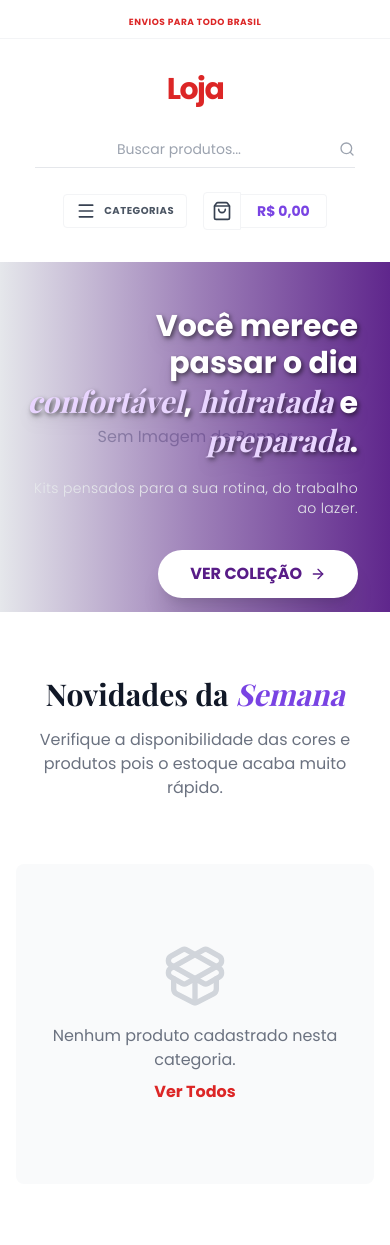
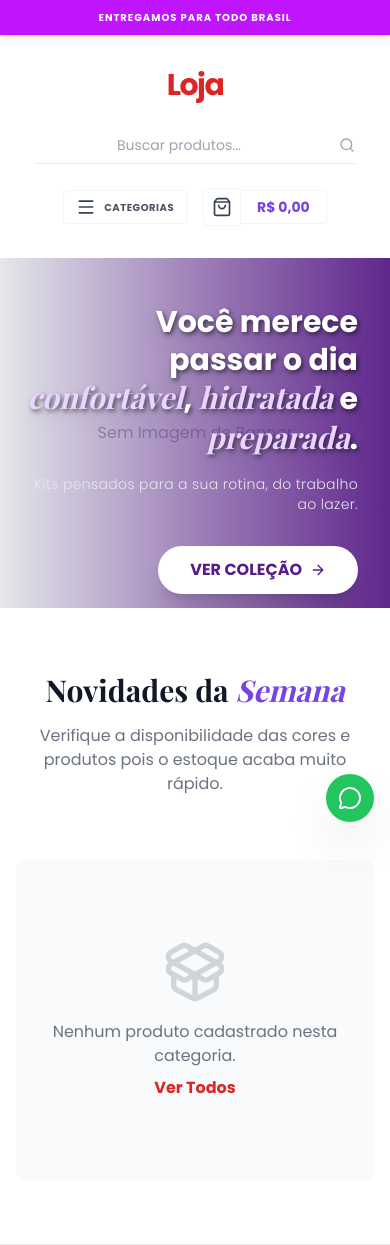
Before and after one commit to leanttro/lojaleanttro, a Flask app: page /presentes/ in a window 390 px wide. Shown: the top 1245 px of the page. Run offline with Flask 3, Linux system fonts and the light colour scheme; data that the repository does not hold is empty; some libraries are stand-ins or nearby versions; some web fonts are replaced.

Commit message:
Update index.html

```diff
--- a/templates/index.html
+++ b/templates/index.html
@@ -16,6 +16,7 @@
         :root {
             --primary: {{ loja.cor_primaria or '#dc2626' }};
             --secondary: #7943e3;
+            --announcement-bg: #c014fd;
         }
         body { font-family: 'Poppins', sans-serif; overflow-x: hidden; }
         .font-serif-display { font-family: 'Playfair Display', serif; }
@@ -41,28 +42,19 @@
         }
         .animate-urgent { animation: pulse-red 2s infinite; }
         .modal-overlay { background-color: rgba(0,0,0,0.5); backdrop-filter: blur(4px); }
+
+        /* Animação suave para o texto do topo */
+        .fade-text { animation: fadeIn 0.5s ease-in-out; }
+        @keyframes fadeIn { from { opacity: 0; transform: translateY(5px); } to { opacity: 1; transform: translateY(0); } }
+
         @media(max-width: 768px) { .slider-container { height: 300px; } }
     </style>
 </head>
 <body class="bg-white text-gray-800 flex flex-col min-h-screen">
 
-    <div class="border-b border-gray-100 py-2 text-[10px] uppercase tracking-wider text-gray-500 bg-white">
-        <div class="container mx-auto px-4 flex flex-col md:flex-row justify-center md:justify-between items-center gap-2 md:gap-0 text-center md:text-left">
-            <div class="flex items-center space-x-4">
-                <div class="hidden md:flex items-center space-x-1 cursor-pointer">
-                    <img src="https://flagcdn.com/w20/br.png" width="14" alt="Brasil">
-                    <span>Português</span>
-                </div>
-            </div>
-            <div class="hidden lg:flex items-center space-x-6 normal-case text-[11px]">
-                <div class="flex items-center space-x-1">
-                    <i data-lucide="phone" class="w-3 h-3 text-theme"></i>
-                    <span>WhatsApp: <span class="font-semibold">{{ loja.whatsapp }}</span></span>
-                </div>
-            </div>
-            <div class="flex items-center space-x-3">
-                <span class="text-[9px] font-bold text-theme">ENVIOS PARA TODO BRASIL</span>
-            </div>
+    <div style="background-color: var(--announcement-bg);" class="py-2.5 text-[10px] md:text-xs font-bold uppercase tracking-widest text-white text-center shadow-md z-50 relative">
+        <div class="container mx-auto px-4">
+            <span id="announcement-text" class="fade-text block">ENTREGAMOS PARA TODO BRASIL</span>
         </div>
     </div>
 
@@ -344,6 +336,10 @@
         </div>
     </footer>
 
+    <a href="https://wa.me/5511913324827" target="_blank" class="fixed bottom-4 right-4 z-50 bg-green-500 hover:bg-green-600 text-white p-3 md:p-4 rounded-full shadow-2xl transition-all hover:scale-110 flex items-center justify-center animate-bounce">
+        <i data-lucide="message-circle" class="w-6 h-6 md:w-8 md:h-8"></i>
+    </a>
+
     <div id="cart-modal" class="fixed inset-0 z-[60] hidden">
         <div class="absolute inset-0 modal-overlay transition-opacity duration-300" onclick="toggleCart()"></div>
         <div class="absolute right-0 top-0 h-full w-full md:w-[450px] bg-white shadow-2xl flex flex-col transform transition-transform duration-300 translate-x-full" id="cart-panel">
@@ -376,6 +372,29 @@
         lucide.createIcons();
         let currentSlide = 0;
         const slides = document.querySelectorAll('.slide');
+
+        // Configuração do Telefone do Dono (Formato Internacional: 55 + DDD + Numero)
+        const lojaPhone = "5511913324827";
+
+        // Lógica da Barra de Anúncios Rotativa
+        const announcements = [
+            "ENTREGAMOS PARA TODO BRASIL",
+            "FRETE GRÁTIS P/ SUL E SUDESTE ACIMA DE R$ 250,00",
+            "PEDIDOS FINALIZADOS SOMENTE NO WHATSAPP"
+        ];
+        let annIndex = 0;
+        const annElement = document.getElementById('announcement-text');
+
+        setInterval(() => {
+            annIndex = (annIndex + 1) % announcements.length;
+            // Efeito de fade simples
+            annElement.style.opacity = 0;
+            setTimeout(() => {
+                annElement.innerText = announcements[annIndex];
+                annElement.style.opacity = 1;
+            }, 300); // tempo para o texto sumir antes de trocar
+        }, 3500); // Troca a cada 3.5 segundos
+
         function changeSlide(direction) {
             if (slides.length === 0) return;
             slides[currentSlide].classList.remove('active');
@@ -387,7 +406,6 @@
         let cart = [];
         let userSelections = {};
         let freteSelecionado = null;
-        const lojaPhone = "{{ loja.whatsapp }}";
 
         // Função para alternar o menu de categorias no Mobile
         function toggleMobileCat() {
@@ -424,7 +442,6 @@
             }
             cart.forEach((item, i) => {
                 total += (item.preco || 0) * item.qtd;
-                // Preço no carrinho também em ROXO
                 container.innerHTML += `
                     <div class="flex gap-4 border-b border-gray-100 pb-4 last:border-0 animate-[fadeIn_0.2s_ease-out]">
                         <img src="${item.imagem}" class="w-16 h-16 object-cover rounded-md bg-gray-100 border border-gray-200">
```
